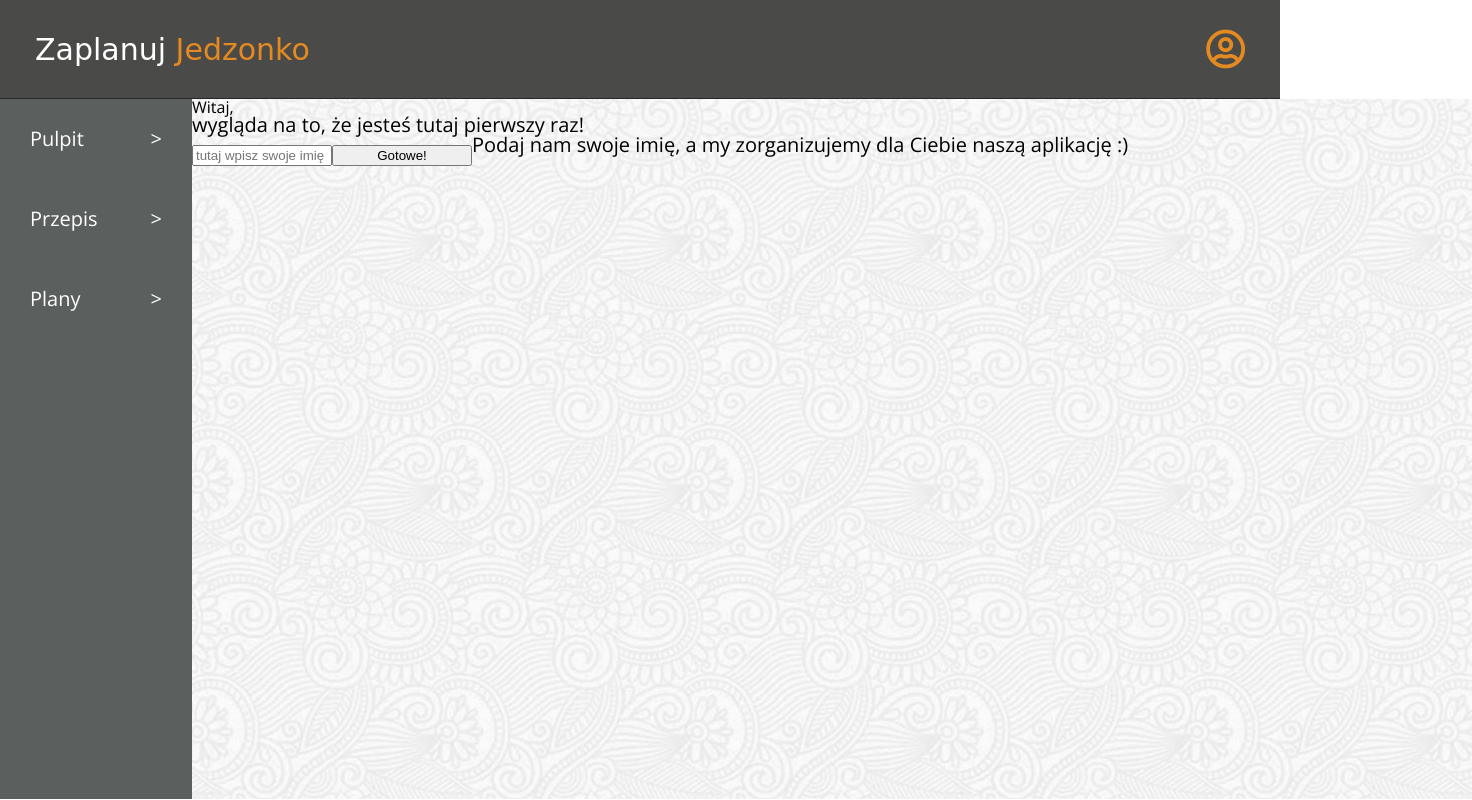
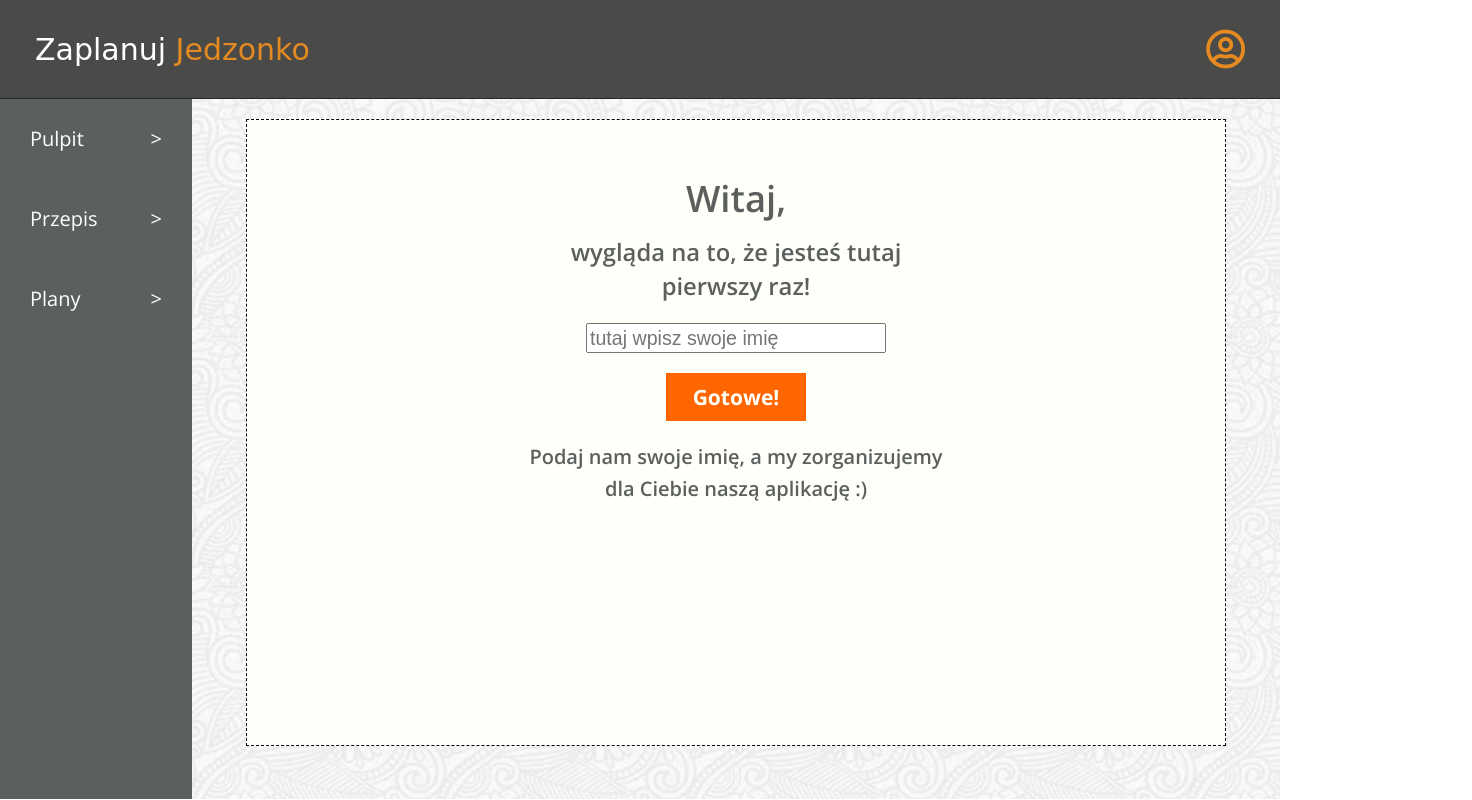
Before and after one commit to Wiermag/Meal-planning-app-SCRUM, a website: page development/app.html in a window 1280 px wide. Shown: the whole page, 1472 px wide, since content can reach past the window. Drawn offline with nearby package versions, Linux system fonts and the light colour scheme; files that its build step writes are made by us from their sources; a web font is replaced by a local one.

Commit message:
setName with bug

```diff
--- a/development/app.html
+++ b/development/app.html
@@ -49,24 +49,25 @@
             </ul>
           </nav>
 
-          <div class="app-content">
-            <div class="container-main">
-              <div class="container-userNameForm">
-                <header>
-                  <h1>Witaj,</h1>
-                  <p>
+          <div class="container-main">
+            <div class="app-content">
+              <div class="userNameForm-container">
+                <div id="userNameForm-formText">
+                  <h1 id="userNameForm-header">Witaj,</h1>
+                  <p id="userNameForm-first-paragraph">
                     wygląda na to, że jesteś tutaj pierwszy raz!
                   </p>
-                </header>
-                <form>
+                <form class="userNameForm-form">
                   <input type="text" name="userName" id="userName" placeholder="tutaj wpisz swoje imię">
                   <input type="submit" name="submitName" id="submitName" value="Gotowe!">
                 </form>
-                <p>
+                <p id="userNameForm-second-paragraph">
                   Podaj nam swoje imię, a my zorganizujemy dla Ciebie naszą aplikację :)
                 </p>
+                </div>
               </div>
-            </div>          </div>
+            </div>
+          </div>
         </div>
        </div>
     </section>
--- a/development/js/app.js
+++ b/development/js/app.js
@@ -1,6 +1,7 @@
 const input = document.querySelector("#userName");
 const button = document.querySelector("#submitName");
 const userNameField = document.querySelector("#showName");
+const formContainer = document.querySelector(".container-userNameForm");
 
 userNameField.innerText = localStorage.getItem("name");
 
@@ -13,4 +14,5 @@ button.addEventListener("click", function () {
         localStorage.setItem("name", input.value);
         userNameField.innerText = localStorage.getItem("name")
     }
+    formContainer.classList.add("form-display")
 });
--- a/development/scss/app-page/_app_header.scss
+++ b/development/scss/app-page/_app_header.scss
@@ -65,6 +65,7 @@ a {
     background-repeat: repeat;
     flex-grow: 15;
     height: calc(100vh - 100px);
+    padding: 20px 0;
 }
 
 
--- /dev/null
+++ b/development/scss/layout-app/_setNameForm.scss
@@ -0,0 +1,63 @@
+.userNameForm-container {
+  width: 90%;
+  height: 95%;
+  margin: auto;
+  background-color: $background-color;
+  border: 1px dashed black;
+  font-size: $font-size;
+  font-weight: 600;
+  color: $navigation-color;
+  display: flex;
+  justify-content: center;
+  padding: 40px;
+}
+
+#userNameForm-formText {
+  width: 415px;
+  display: flex;
+  flex-direction: column;
+  justify-content: flex-start;
+  align-items: center;
+  text-align: center;
+  }
+
+#userNameForm-header {
+  font-size: 2.6em;
+  padding: 20px;
+  font-family: $main-font;
+  }
+
+#userNameForm-first-paragraph {
+  font-size: 1.7em;
+  line-height: 1.4em;
+  }
+
+.userNameForm-form {
+  padding: 10px;
+  display: flex;
+  flex-direction: column;
+  justify-content: center;
+  align-items: center;
+}
+
+#userName {
+  width: 300px;
+  height: 30px;
+  font-size: 1.4em;
+  margin: 10px;
+}
+
+#submitName {
+  @include button;
+  font-size: 1.5em;
+  margin: 10px;
+}
+
+#userNameForm-second-paragraph {
+  line-height: 1.6em;
+}
+
+
+.form-display {
+  display: none;
+}
--- a/development/scss/main.scss
+++ b/development/scss/main.scss
@@ -12,6 +12,7 @@
 @import './layout-page/aboutauthor';
 @import "./layout-page/footer";
 
+@import "./layout-app/setNameForm";
 @import './layout-app/addnewplan';
 @import './layout-app/addnewrecipe';
 
```
